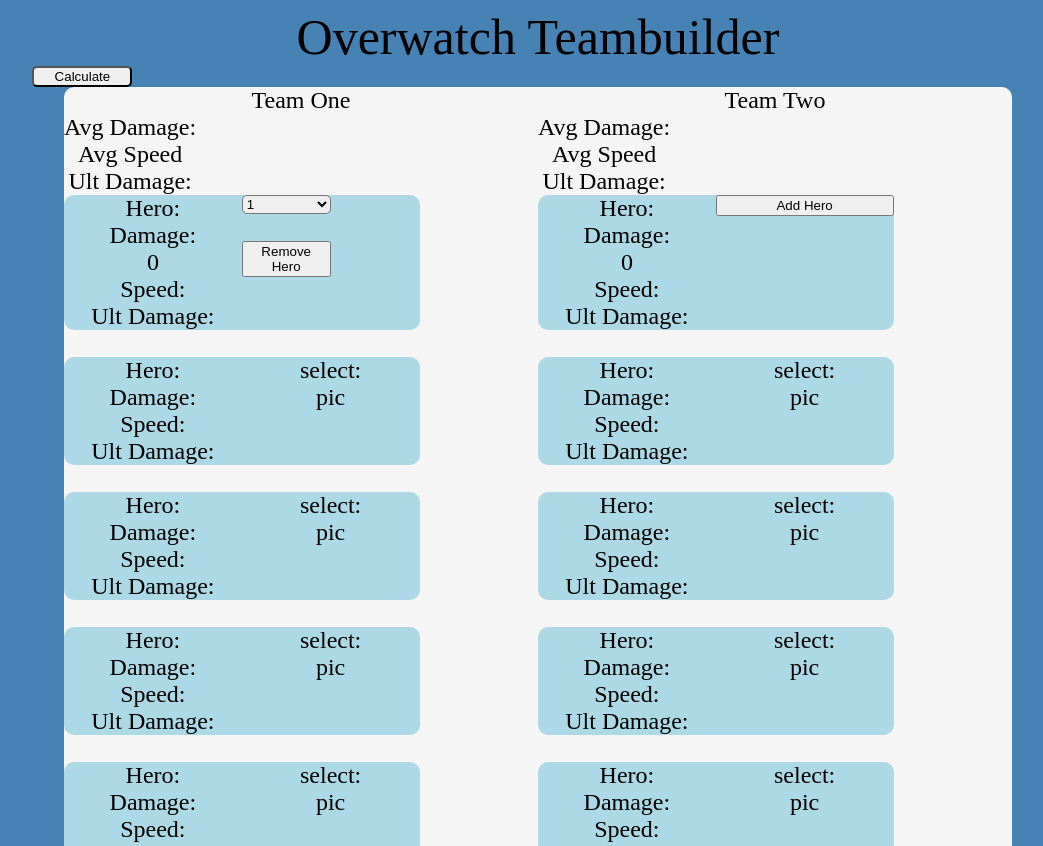
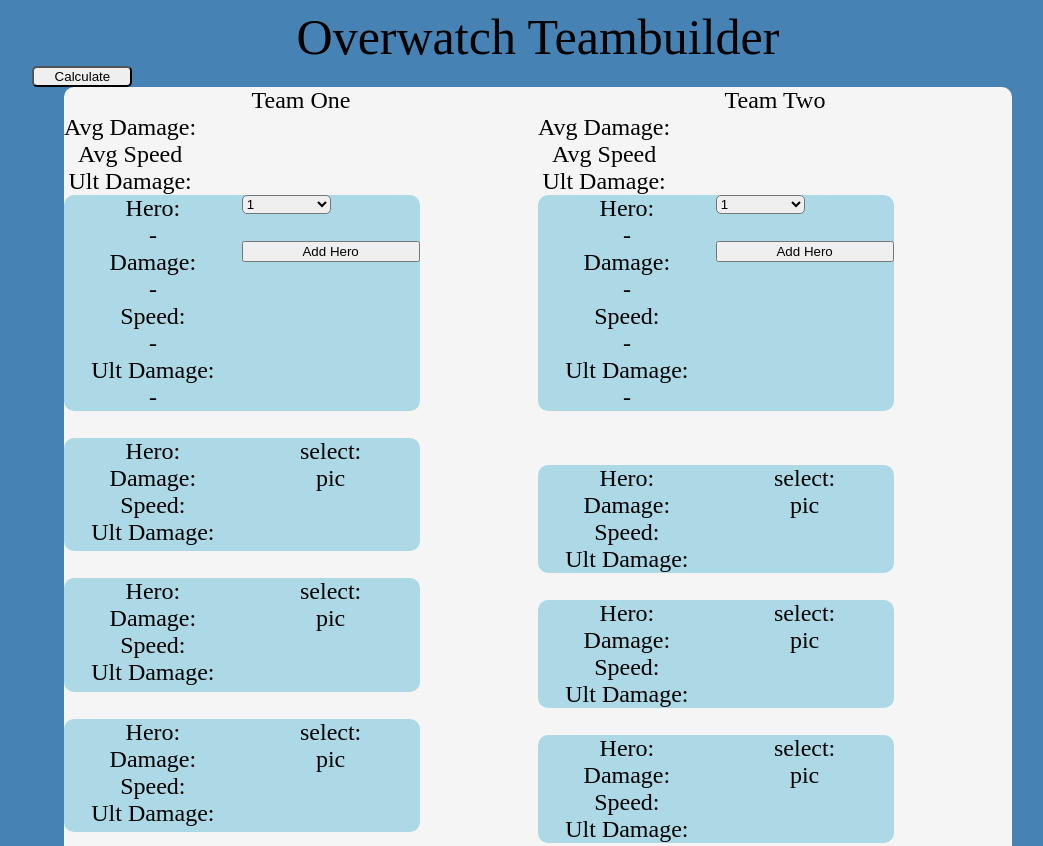
Before and after one commit to NRWhaley/OverwatchTeambuilder, a plain HTML site: page index.html in a window 1280 px wide. Shown: the top 846 px of the page, without its empty margins (102-1145 px from the left). Drawn offline with Linux system fonts and the light colour scheme.

Commit message:
add event listener for add Hero through iteration

```diff
--- a/index.html
+++ b/index.html
@@ -17,11 +17,12 @@
           <div class="teamTotal" id="teamOneTotal">Avg Damage:<br>Avg Speed<br>Ult Damage:</div>
             <div class="charBox">
               <div class="charCol">
-                Hero:<br>
-                Damage:<div class="HeroDmg">0</div>
-                Speed:<br>Ult Damage:
+                Hero:<div class="HeroName">-</div>
+                Damage:<div class="HeroDmg">-</div>
+                Speed:<div class="HeroSpd">-</div>
+                Ult Damage:<div class="HeroUlt">-</div>
               </div>
-              <div class="charCol">
+                <div class="charCol">
                   <select class="charSelect">
 
                     <option value="1">1</option>
@@ -29,8 +30,8 @@
                     <option value="3">3</option>
 
                   </select><br>
-                  <button class="charDelete">Remove Hero</button>
-              </div>
+                  <button class="addHero">Add Hero</button>
+                </div>
               </div>
               <br>
 
@@ -54,9 +55,24 @@
         Team Two<br>
         <div class="teamTotal">Avg Damage:<br>Avg Speed<br>Ult Damage:</div>
         <div class="charBox">
-          <div class="charCol">Hero:<br>Damage:<div class="HeroDmg">0</div>Speed:<br>Ult Damage:</div>
-          <div class="charCol"><button class="heroAdd">Add Hero</button></div>
-        </div><br>
+            <div class="charCol">
+              Hero:<div class="HeroName">-</div>
+              Damage:<div class="HeroDmg">-</div>
+              Speed:<div class="HeroSpd">-</div>
+              Ult Damage:<div class="HeroUlt">-</div>
+            </div>
+              <div class="charCol">
+                <select class="charSelect">
+
+                  <option value="1">1</option>
+                  <option value="2">2</option>
+                  <option value="3">3</option>
+
+                </select><br>
+                <button class="addHero">Add Hero</button>
+              </div>
+            </div>
+            <br><br>
         <div class="charBox">
           <div class="charCol">Hero:<br>Damage:<br>Speed:<br>Ult Damage:</div>
           <div class="charCol">select:<br>pic</div>
--- a/script.js
+++ b/script.js
@@ -1,8 +1,14 @@
 
 
+window.onload = function(){
+   let damage = document.getElementsByClassName('addHero')
+  for(let i = 0; i < damage.length; i++){
+    damage[i].addEventListener('click', addHero);
+  }
 
+}
 //refer to buttons in each box
-let addHeroes = document.getElementById('addHero');
+//let addtTwohOne = document.getElementById('addtTwohOne');
 
 function addHero(){
   let dmg = event.target.parentElement.parentElement.getElementsByClassName('HeroDmg')[0];
@@ -26,4 +32,3 @@ function addHero(){
 
 
 //add functionality to buttons for each box.
-addHeroes.addEventListener('click', addHero)
```
